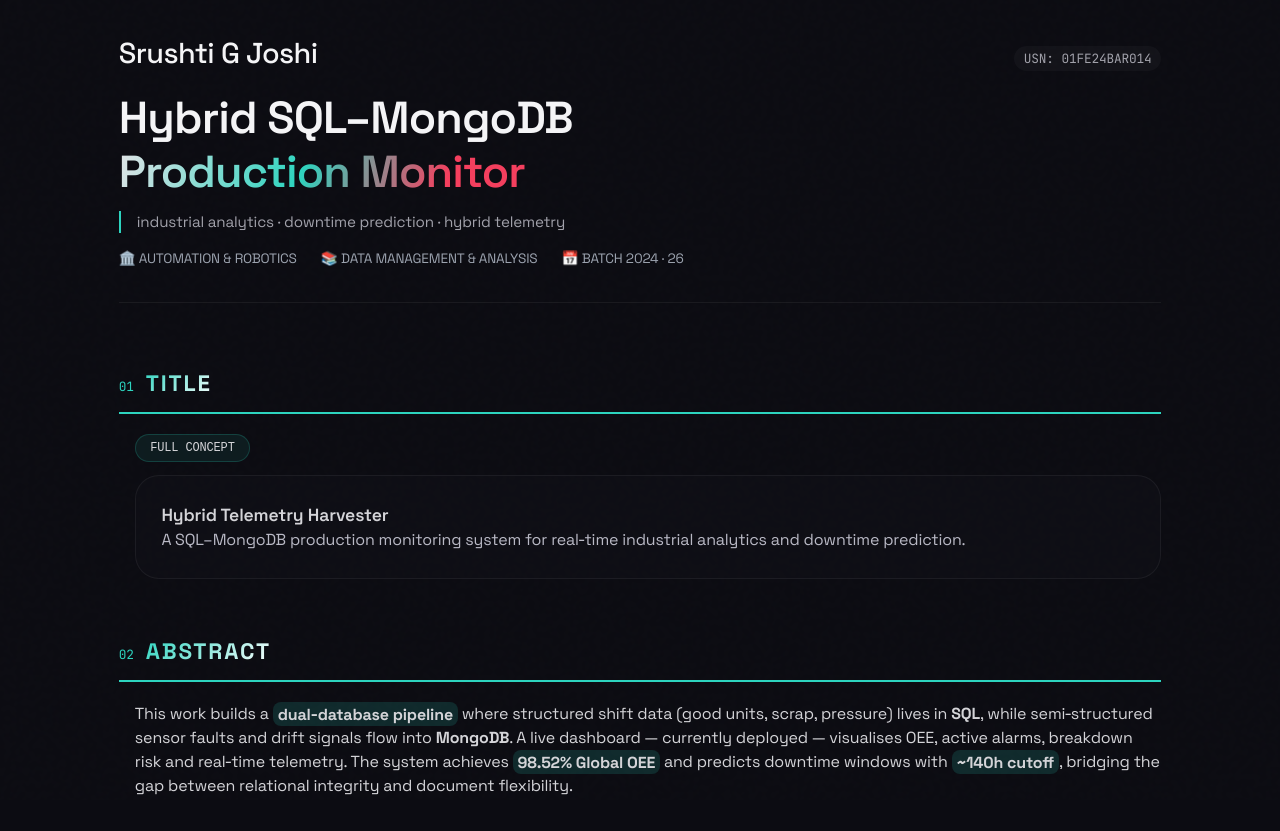
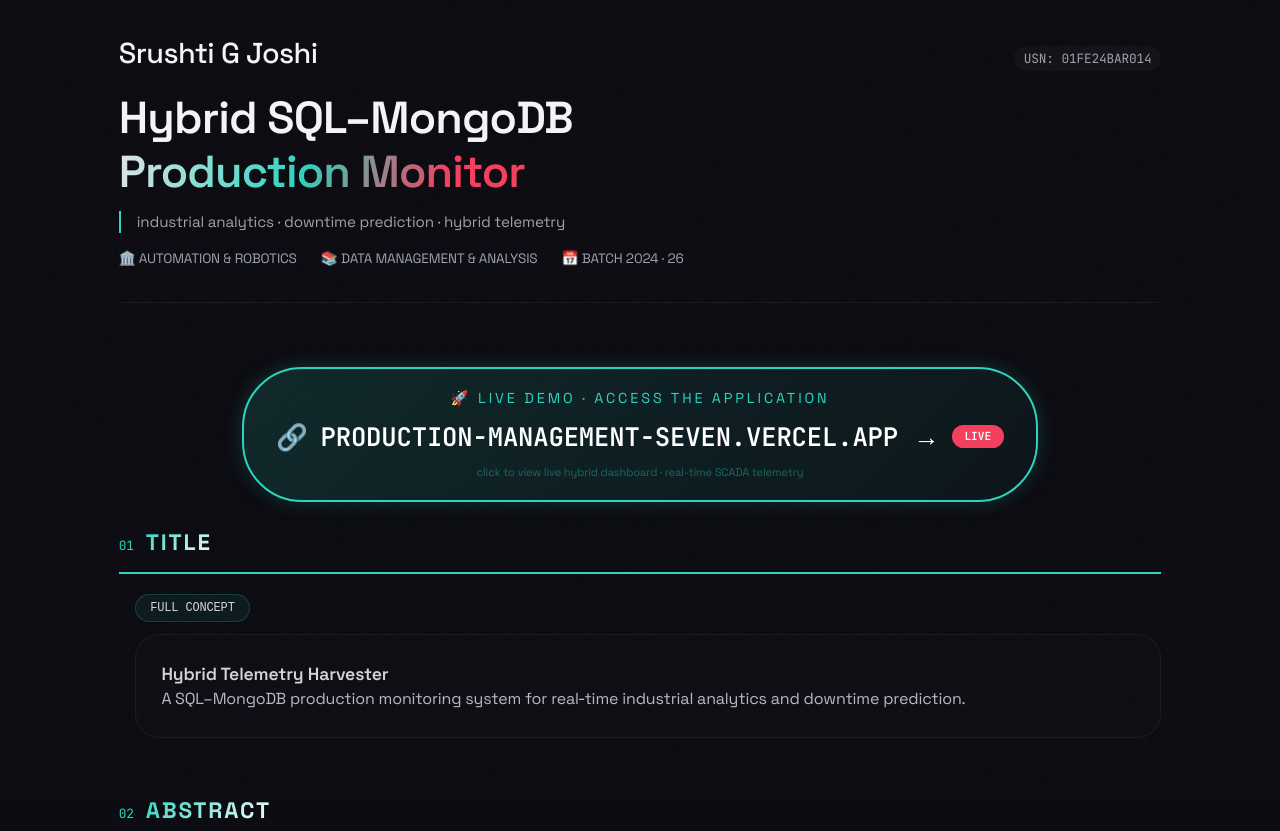
Before and after one commit to srushtigjoshi07/dmaa_sem4, a plain HTML site: page index.html in a window 1280 px wide. Shown: the top 831 px of the page. Drawn offline with Linux system fonts and the light colour scheme.

Commit message:
Update index.html

```diff
--- a/index.html
+++ b/index.html
@@ -4,7 +4,7 @@
     <meta charset="UTF-8">
     <meta name="viewport" content="width=device-width, initial-scale=1.0">
     <title>Srushti G Joshi | Hybrid SQL-MongoDB Monitor</title>
-    <link href="https://fonts.googleapis.com/css2?family=Space+Grotesk:wght@300;400;500;600;700&family=JetBrains+Mono:wght@400;500&display=swap" rel="stylesheet">
+    <link href="https://fonts.googleapis.com/css2?family=Space+Grotesk:wght@300;400;500;600;700;800&family=JetBrains+Mono:wght@400;500;600&display=swap" rel="stylesheet">
     <style>
         /* ============================================
            DESIGN PHILOSOPHY & EXPLANATION
@@ -179,11 +179,11 @@
             align-items: baseline;
             gap: 0.75rem;
             margin-bottom: 1.25rem;
-            border-bottom: 2px solid var(--cyan-glow);  /* Thicker, more visible border */
+            border-bottom: 2px solid var(--cyan-glow);
             padding-bottom: 0.75rem;
         }
 
-        /* Section numbers - keep as is */
+        /* Section numbers */
         .section-num {
             font-family: 'JetBrains Mono', monospace;
             font-size: 0.8rem;
@@ -191,22 +191,17 @@
             font-weight: 400;
         }
 
-        /* ALL CAPS SECTION TITLES - BOLD AND PROMINENT */
+        /* ALL CAPS SECTION TITLES */
         .section-header h2 {
             font-size: 1.4rem;
             font-weight: 700;
-            letter-spacing: 0.08em;  /* Increased spacing for caps */
+            letter-spacing: 0.08em;
             text-transform: uppercase;
             background: linear-gradient(135deg, var(--cyan-glow), #ffffff);
             -webkit-background-clip: text;
             background-clip: text;
             color: transparent;
         }
-
-        /* Alternative: solid color version (uncomment if gradient too much) */
-        /* .section-header h2 {
-            color: var(--cyan-glow);
-        } */
 
         .section-content {
             padding-left: 1rem;
@@ -372,6 +367,107 @@
             margin-top: 1rem;
         }
 
+        /* ============================================
+           BOLD ACCESSIBLE APP LINK - HIGHLY VISIBLE
+           This makes the live dashboard link stand out prominently
+           with glowing effect, larger font, and clear call-to-action
+        ============================================ */
+        .access-app-container {
+            margin: 2rem 0 1.5rem 0;
+            text-align: center;
+        }
+
+        .access-app-card {
+            background: linear-gradient(135deg, rgba(45, 212, 191, 0.15), rgba(45, 212, 191, 0.05));
+            border: 2px solid var(--cyan-glow);
+            border-radius: 60px;
+            padding: 1.2rem 2rem;
+            display: inline-block;
+            backdrop-filter: blur(8px);
+            transition: all 0.3s ease;
+            box-shadow: 0 0 20px rgba(45, 212, 191, 0.2);
+        }
+
+        .access-app-card:hover {
+            transform: scale(1.02);
+            box-shadow: 0 0 35px rgba(45, 212, 191, 0.5);
+            background: linear-gradient(135deg, rgba(45, 212, 191, 0.25), rgba(45, 212, 191, 0.1));
+        }
+
+        .access-label {
+            font-size: 0.9rem;
+            letter-spacing: 0.2em;
+            text-transform: uppercase;
+            color: var(--cyan-glow);
+            margin-bottom: 0.5rem;
+            font-weight: 400;
+        }
+
+        .access-link {
+            font-size: 1.6rem;
+            font-weight: 800;
+            font-family: 'JetBrains Mono', monospace;
+            color: #ffffff;
+            text-decoration: none;
+            display: inline-flex;
+            align-items: center;
+            gap: 0.8rem;
+            flex-wrap: wrap;
+            justify-content: center;
+        }
+
+        .access-link i {
+            font-size: 1.8rem;
+        }
+
+        .access-link:hover {
+            color: var(--cyan-glow);
+            text-decoration: none;
+        }
+
+        .access-arrow {
+            animation: bounceArrow 1.5s infinite;
+        }
+
+        @keyframes bounceArrow {
+            0%, 100% { transform: translateX(0); }
+            50% { transform: translateX(8px); }
+        }
+
+        .access-badge {
+            display: inline-block;
+            background: #f43f5e;
+            color: white;
+            font-size: 0.7rem;
+            font-weight: bold;
+            padding: 0.2rem 0.8rem;
+            border-radius: 30px;
+            margin-left: 0.8rem;
+            vertical-align: middle;
+            letter-spacing: normal;
+        }
+
+        /* Alternative simple bold link (in conclusion section) */
+        .bold-link {
+            display: inline-block;
+            background: rgba(45, 212, 191, 0.2);
+            border: 1.5px solid var(--cyan-glow);
+            padding: 0.8rem 1.5rem;
+            border-radius: 50px;
+            font-weight: 800;
+            font-size: 1rem;
+            color: var(--cyan-glow);
+            text-decoration: none;
+            margin-top: 1rem;
+            transition: all 0.3s ease;
+        }
+
+        .bold-link:hover {
+            background: var(--cyan-glow);
+            color: #0c0c12;
+            box-shadow: 0 0 20px var(--cyan-glow);
+        }
+
         /* SCROLL ANIMATION */
         .fade-on-scroll {
             opacity: 0;
@@ -424,13 +520,21 @@
                 font-size: 1.1rem;
                 letter-spacing: 0.05em;
             }
+            .access-link {
+                font-size: 1rem;
+                flex-direction: column;
+                gap: 0.4rem;
+            }
+            .access-app-card {
+                padding: 0.8rem 1.2rem;
+            }
         }
 
         ::selection {
             background: rgba(45, 212, 191, 0.2);
         }
 
-        /* Extra highlight for important numbers */
+        /* Highlight for important numbers */
         .highlight-number {
             background: rgba(45, 212, 191, 0.15);
             padding: 0.1rem 0.3rem;
@@ -459,6 +563,28 @@
             <span>🏛️ AUTOMATION & ROBOTICS</span>
             <span>📚 DATA MANAGEMENT & ANALYSIS</span>
             <span>📅 BATCH 2024 · 26</span>
+        </div>
+    </div>
+
+    <!-- ============================================
+         BOLD ACCESSIBLE APP LINK - PROMINENTLY DISPLAYED
+         This section makes the live dashboard link highly visible
+         with glowing effects, larger font, and clear call-to-action
+         ============================================ -->
+    <div class="access-app-container fade-on-scroll">
+        <div class="access-app-card">
+            <div class="access-label">
+                🚀 LIVE DEMO · ACCESS THE APPLICATION
+            </div>
+            <a href="https://production-management-seven.vercel.app" target="_blank" class="access-link">
+                <span>🔗</span>
+                <span>PRODUCTION-MANAGEMENT-SEVEN.VERCEL.APP</span>
+                <span class="access-arrow">→</span>
+                <span class="access-badge">LIVE</span>
+            </a>
+            <div style="font-size: 0.7rem; color: var(--cyan-dim); margin-top: 0.5rem;">
+                click to view live hybrid dashboard · real-time SCADA telemetry
+            </div>
         </div>
     </div>
 
@@ -729,7 +855,12 @@
         <div class="section-content">
             <div class="card-soft" style="background: #0e0e16;">
                 <p style="margin-bottom: 0.8rem;">The <strong>HYBRID SQL–MONGODB MONITOR</strong> is operational, proving that structured production logs and semi‑structured fault telemetry can coexist without trade‑offs. With <strong class="highlight-number">98.52% OEE</strong>, live manual override, and a downtime forecast window of <strong class="highlight-number">~140 hours</strong>, the system delivers industrial‑grade analytics. This portfolio aligns with the <strong>DATA MANAGEMENT & ANALYSIS</strong> course and the <strong>AUTOMATION & ROBOTICS</strong> curriculum.</p>
-                <div style="font-size: 0.75rem; color: var(--cyan-dim);">🔗 LIVE DASHBOARD: <a href="https://production-management-seven.vercel.app" target="_blank" style="text-decoration: underline;">PRODUCTION-MANAGEMENT-SEVEN.VERCEL.APP</a></div>
+                <!-- Bold visible link inside conclusion as well -->
+                <div style="text-align: center; margin-top: 1.5rem;">
+                    <a href="https://production-management-seven.vercel.app" target="_blank" class="bold-link">
+                        🔗 ACCESS LIVE DASHBOARD → PRODUCTION-MANAGEMENT-SEVEN.VERCEL.APP
+                    </a>
+                </div>
             </div>
         </div>
     </div>
```
